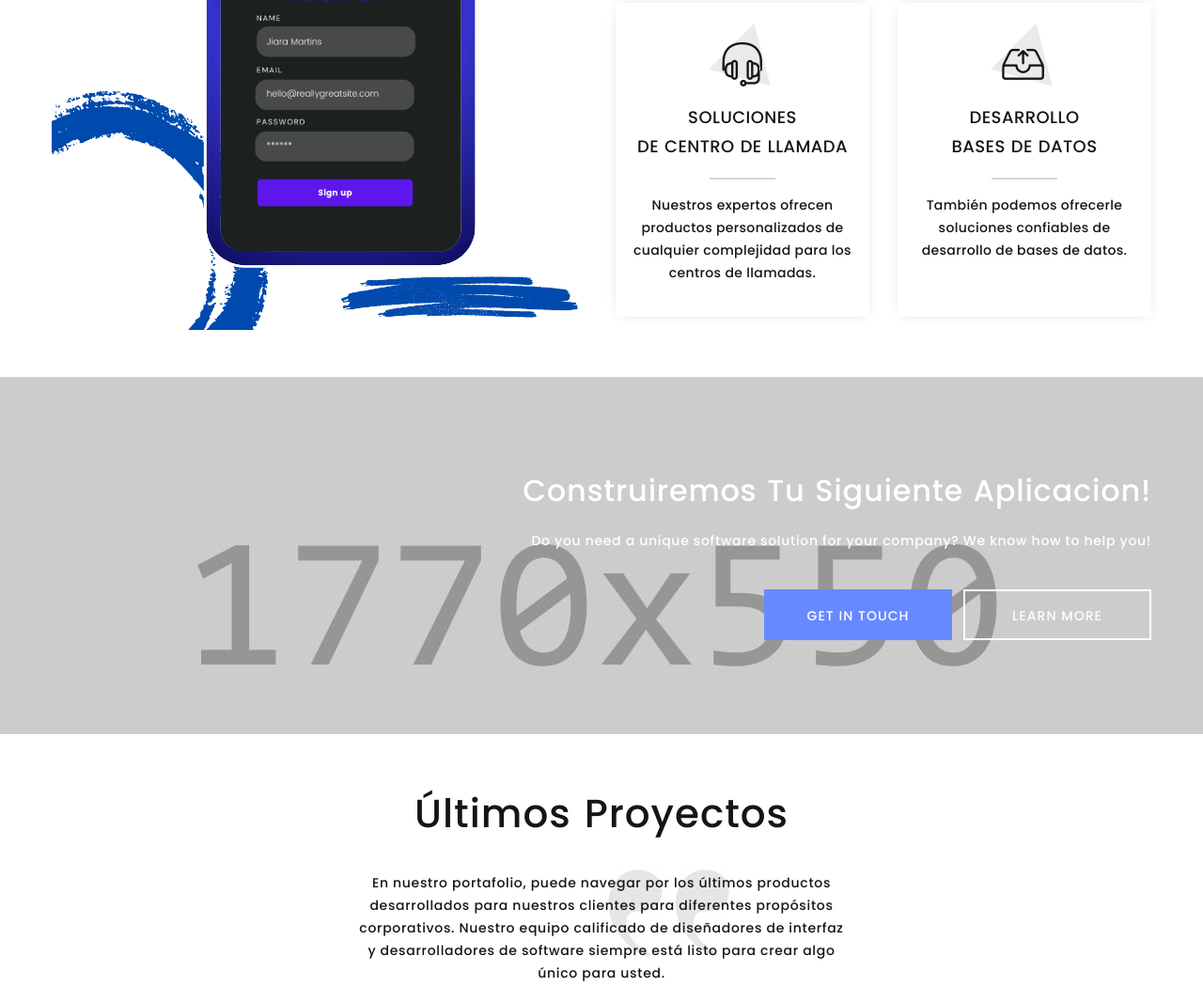
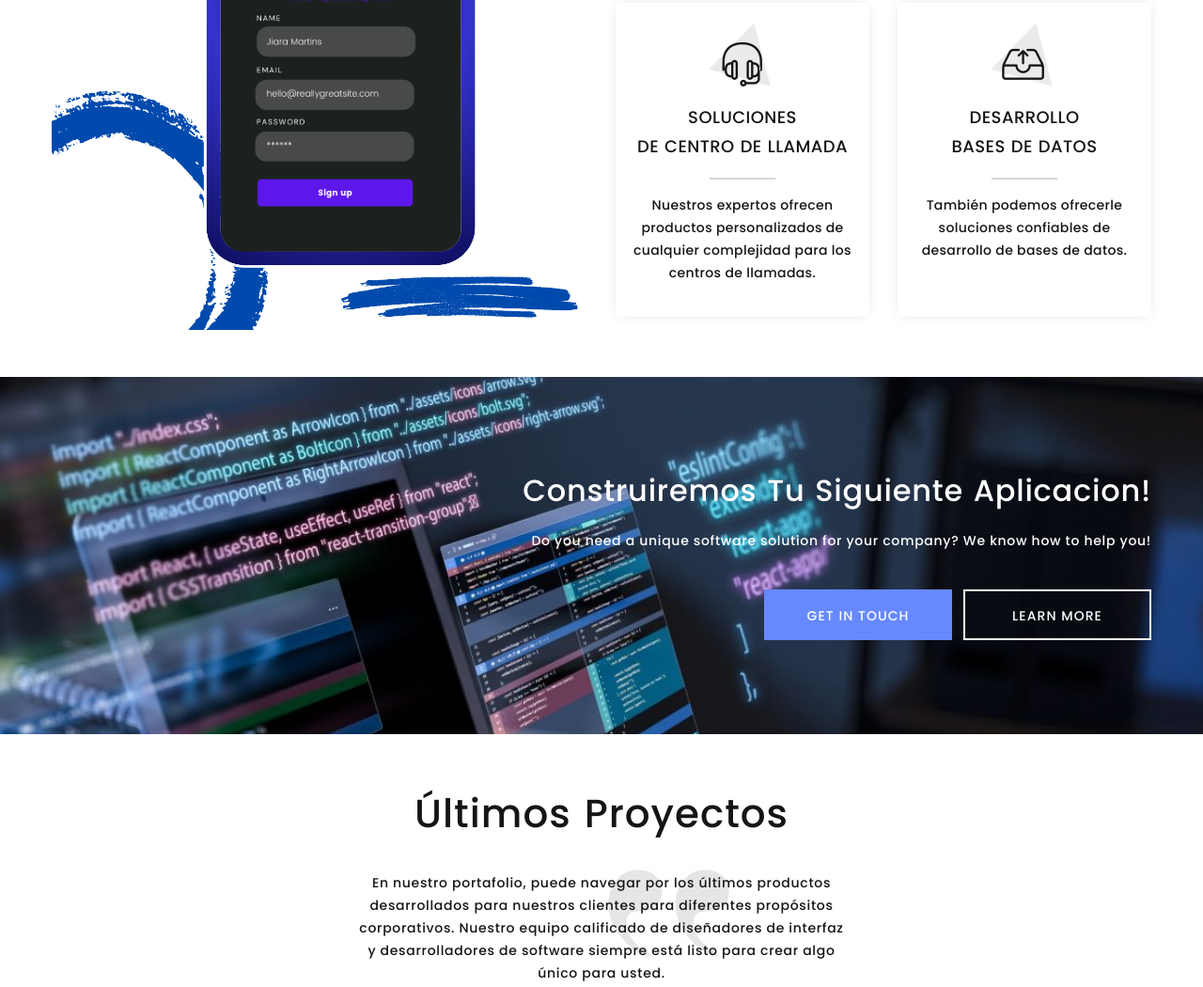
Before and after one commit to laiamia5/brodevs, a plain HTML site: page index.html in a window 1280 px wide. Shown: the part 1308-2358 px from the top of the page at 94% size. Drawn offline with Linux system fonts and the light colour scheme; some packages are replaced by stand-ins of ours.

Commit message:
Added coding image

```diff
--- a/index.html
+++ b/index.html
@@ -157,7 +157,7 @@
 
       <!-- Cta-->
       <section class="section section-fluid bg-default">
-        <div class="parallax-container" data-parallax-img="images/parallax-1.jpg">
+        <div class="parallax-container" data-parallax-img="images/coding_image.jpg">
           <div class="parallax-content section-xl context-dark bg-overlay-68 bg-mobile-overlay">
             <div class="container">
               <div class="row row-30 justify-content-end text-right">
```
Also changed, not shown: images/coding_image.jpg (added).
